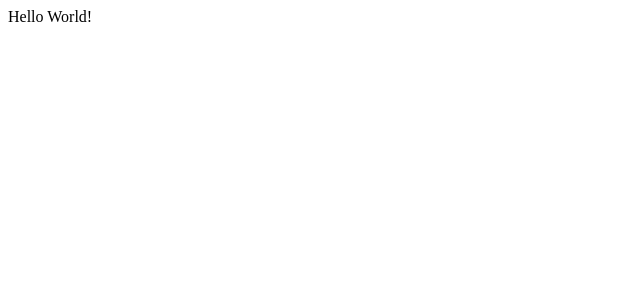
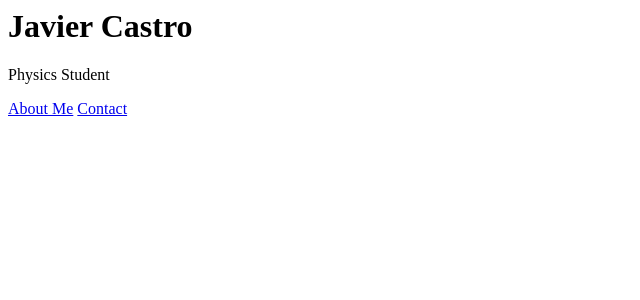
Before and after one commit to thprfssr/blog, a Django app: page / in a window 1280 px wide. Before the commit the part shown is almost empty. Shown: the top 300 px of the page, without its empty margins (0-640 px from the left). Run offline with Django 3.2, Linux system fonts and the light colour scheme.

Commit message:
Added the header for my home page.

```diff
--- /dev/null
+++ b/danetiska/templates/_header.html
@@ -0,0 +1,23 @@
+{% load static %}
+
+<!-- Header -->
+<header id="header">
+  <div class="intro">
+    <div class="overlay">
+      <div class="container">
+        <div class="row">
+          <div class="col-xs-12 col-md-8">
+            <div class="intro-text">
+              <h1>Javier Castro</h1>
+              <p>Physics Student</p>
+
+              <a href="#about" class="btn btn-custom btn-lg page-scroll">About Me</a>
+              <a href="#contact" class="btn btn-custom btn-lg page-scroll">Contact</a>
+
+            </div>
+          </div>
+        </div>
+      </div>
+    </div>
+  </div>
+</header>
--- a/danetiska/templates/base.html
+++ b/danetiska/templates/base.html
@@ -1,5 +1,7 @@
 <html>
   <head>
+    {% load static %}
+
     <meta charset="utf-8">
     <meta name="viewport" content="width=device-width, initial-scale=1">
     <title>Javier Castro</title>
@@ -7,8 +9,11 @@
     <meta name="author" content="">
   </head>
   <body>
+
+    <!-- This div is necessary in order to prevent scrolling past the page
+    boundaries on mobile. I found this by trial and error. -->
     <div style="overscroll-behavior;contain;">
-      Hello World!
+      {% include "_header.html" %}
     </div>
   </body>
 </html>
```
